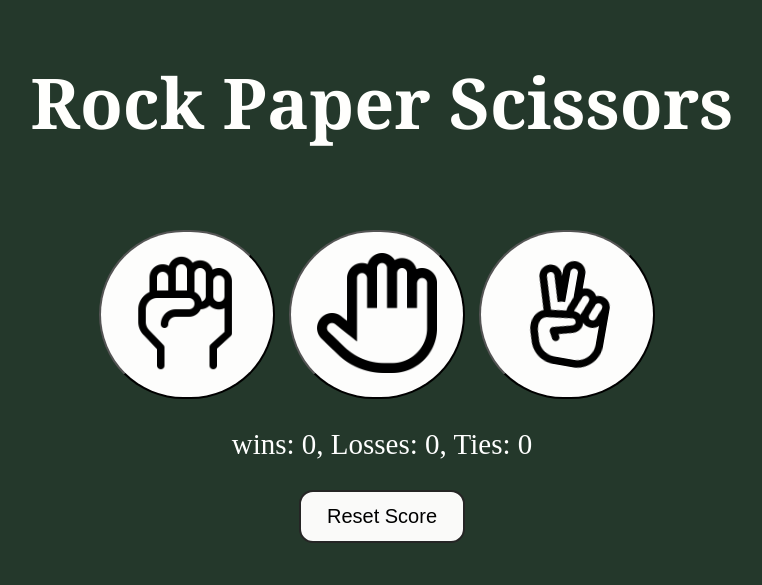
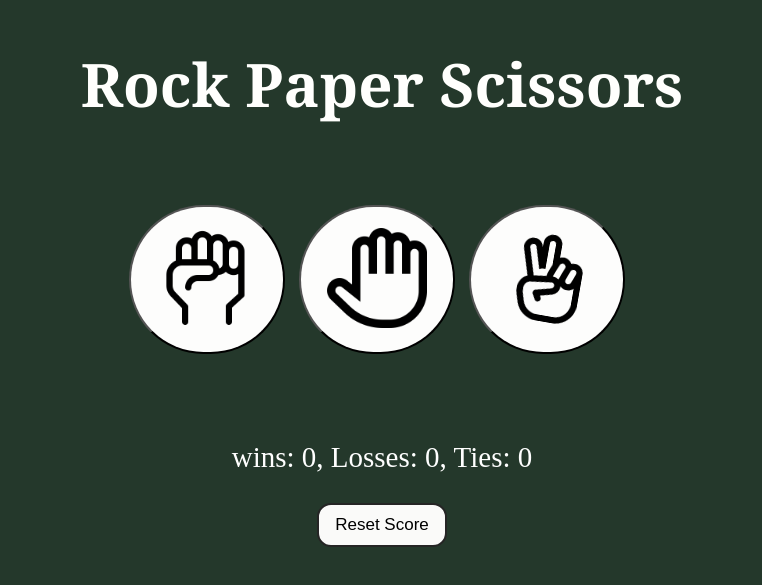
Before and after one commit to jayvina/rock-paper-scissors, a plain HTML site: page index.html in a window 1280 px wide. Shown: the part 125-710 px from the top of the page, without its empty margins (258-1020 px from the left). Drawn offline with Linux system fonts and the light colour scheme.

Commit message:
Update style.css

```diff
--- a/style.css
+++ b/style.css
@@ -1,28 +1,44 @@
 body {
   background-color: rgb(36, 56, 43);
   color: white;
-  font-family: Arial;
+  font-family: Arial, sans-serif;
   margin: 0;
   padding: 0;
   display: flex;
-  text-align: center;
   justify-content: center;
   align-items: center;
-  height: 100dvh;
+  min-height: 100vh;
+  text-align: center;
 }
 p {
   font-family: "Times New Roman", Times, serif;
   font-size: 29px;
+  justify-content: center;
+  text-align: center;
+  display: flex;
+  flex-wrap: nowrap;
 }
 
 h1 {
-  font-size: 70px;
+  font-size: 60px;
   margin-bottom: 80px;
   color: #fffffd;
   font-family: Georgia, "Times New Roman", Times, serif;
+  display: flex;
+  justify-content:center;
+  align-items: center;
+  flex-wrap: nowrap;
 }
 
 .game-container {
+  text-align: center;
+  overflow: hidden;
+}
+
+.img-container{
+  display: flex;
+  flex-wrap: nowrap;
+  justify-content: center;
   text-align: center;
 }
 
@@ -32,12 +48,13 @@ h1 {
 }
 
 .move-icon {
-  height: 120px;
+  height: 100px;
   margin: 20px;
+  cursor: pointer;
 }
 
 .move-iconnn {
-  height: 80px;
+  height: 60px;
   margin: 10px;
 }
 
@@ -48,17 +65,18 @@ h1 {
 }
 
 .move-iconn {
-  height: 120px;
+  height: 100px;
   transform: rotate(280deg);
   margin: 20px;
 }
 
 .reset-btn {
-  padding: 13px 26px;
+  padding: 10px 16px;
   background-color: rgb(250, 250, 249);
-  font-size: 20px;
+  font-size: 17px;
   font-family: Arial, Helvetica, sans-serif;
   border-radius: 14px;
   border: 2px solid rgb(37, 37, 37);
   cursor: pointer;
+
 }
```
